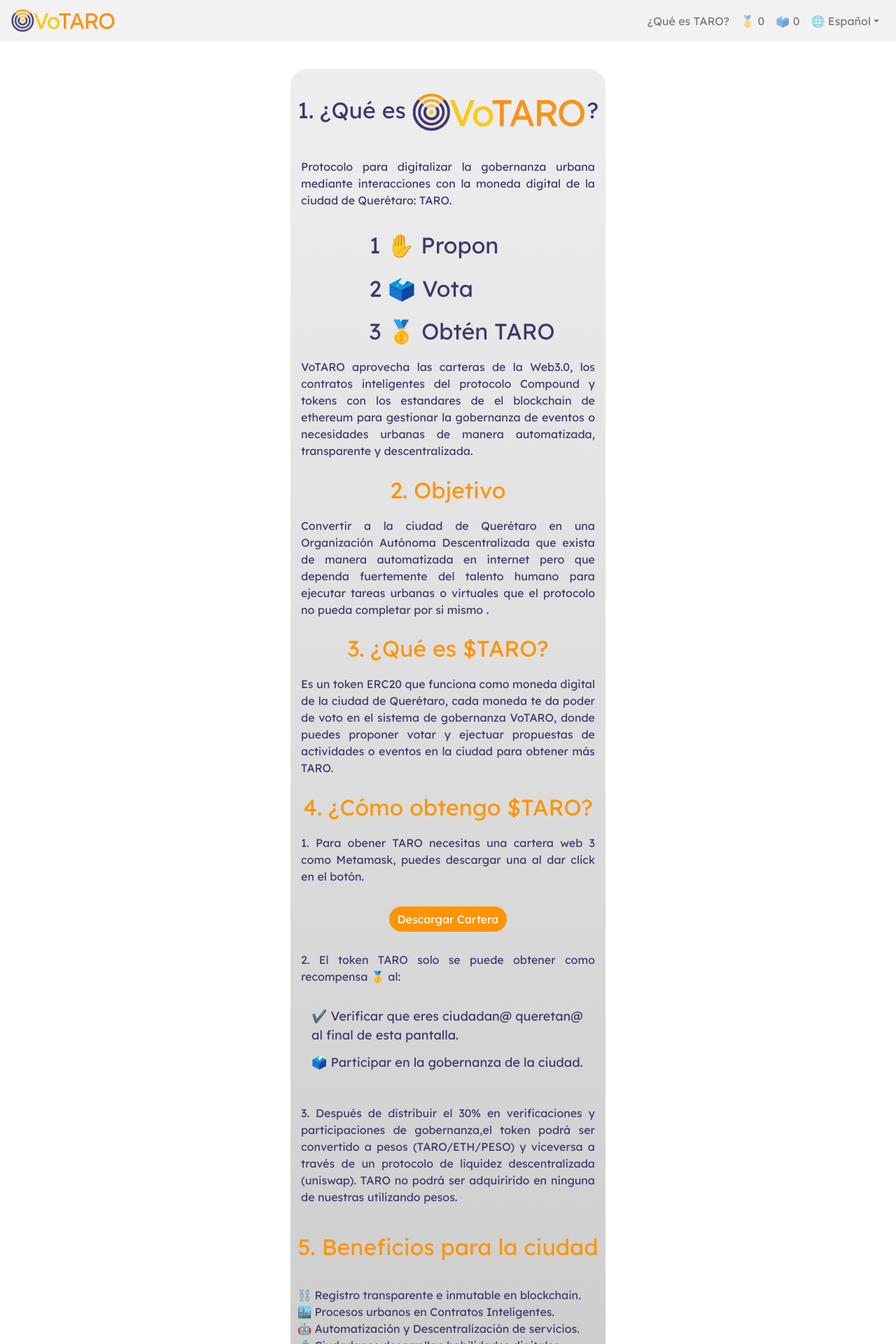
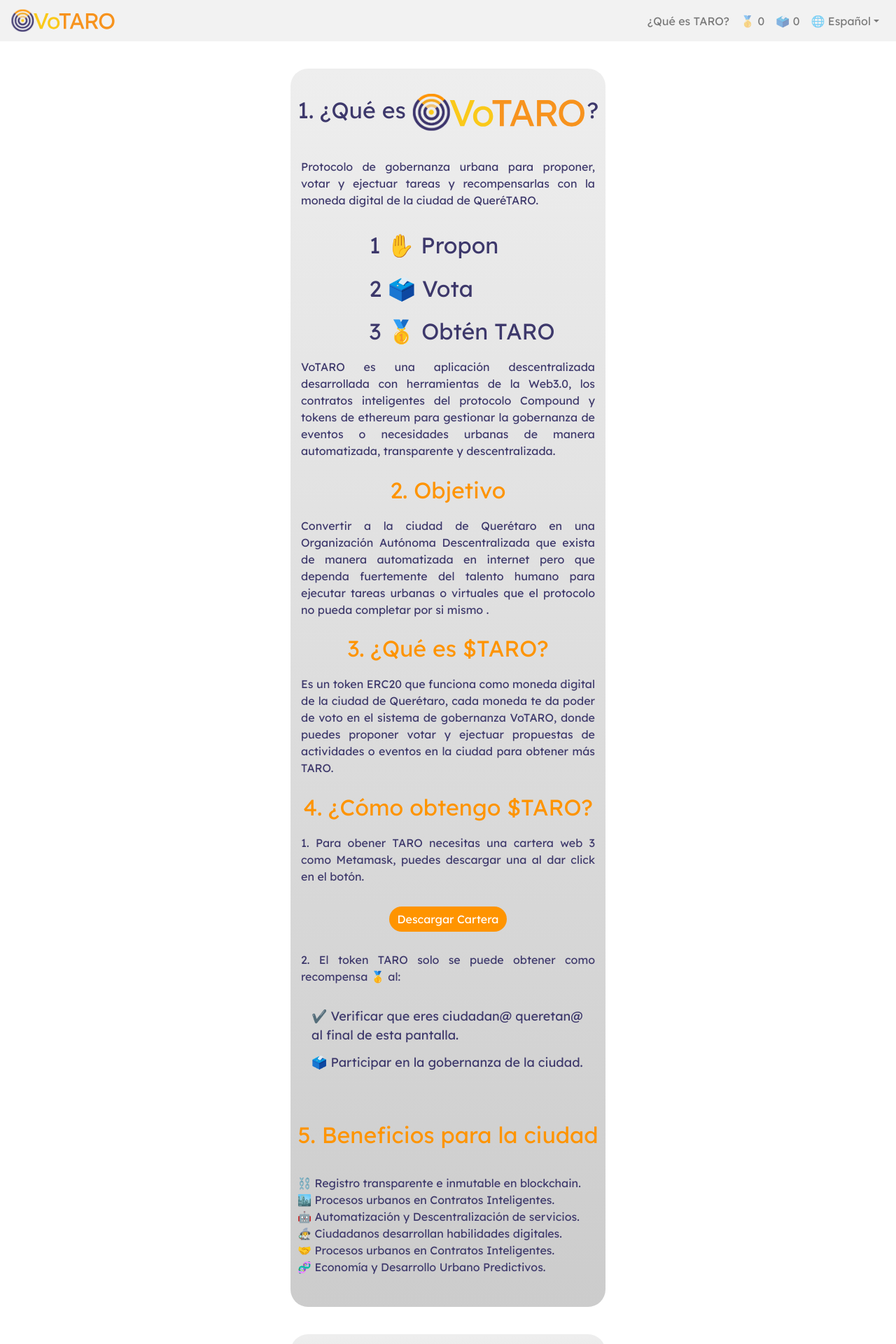
Before and after one commit to zenbitETH/Ciudades-DAO, a React (Create React App) app in the folder frontend/: page /about in a window 1280 px wide. Shown: the top 1920 px of the page at 70% size. Built offline with nearby package versions, Linux system fonts and the light colour scheme.

Commit message:
SPA About update

```diff
--- a/frontend/src/components/About.js
+++ b/frontend/src/components/About.js
@@ -9,7 +9,7 @@ const About = () => {
           1. ¿Qué es <img src={logo} alt="VoTARO" width="250px" />?
         </div>
         <div className="main">
-          Protocolo para digitalizar la gobernanza urbana mediante interacciones con la moneda digital de la ciudad de Querétaro: TARO.
+          Protocolo de gobernanza urbana para proponer, votar y ejectuar tareas y recompensarlas con la moneda digital de la ciudad de QueréTARO.
         </div>
         <div className="purple">
           1 ✋ Propon
@@ -21,7 +21,7 @@ const About = () => {
           3 🥇 Obtén TARO
         </div>
         <div className="main">
-          VoTARO aprovecha las carteras de la Web3.0, los contratos inteligentes del protocolo Compound y tokens con los estandares de el blockchain de ethereum para  gestionar
+          VoTARO es una aplicación descentralizada desarrollada con herramientas de la Web3.0, los contratos inteligentes del protocolo Compound y tokens de ethereum para gestionar
           la gobernanza de eventos o necesidades urbanas de manera automatizada, transparente y descentralizada.
         </div>
         <div className="orange">
@@ -49,8 +49,6 @@ const About = () => {
         <div className="main">
           <p>2. El token TARO solo se puede obtener como recompensa 🥇 al:</p>
           <p className="main2">✔️ Verificar que eres ciudadan@ queretan@ al final de esta pantalla.<p className="space">🗳️ Participar en la gobernanza de la ciudad.</p></p>
-          <p>3. Después de distribuir el 30% en verificaciones y participaciones de gobernanza,el token podrá ser convertido a pesos (TARO/ETH/PESO) y viceversa a través de un protocolo
-          de liquidez descentralizada (uniswap). TARO no podrá ser adquirirido en ninguna de nuestras utilizando pesos.</p>
         </div>
         <div className="orange">
           5. Beneficios para la ciudad
```
